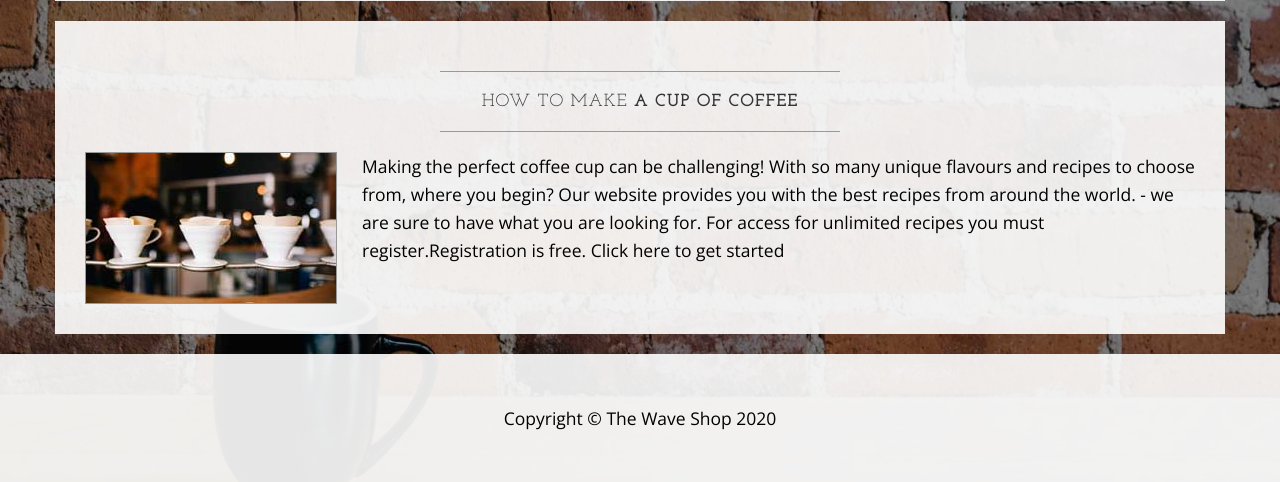
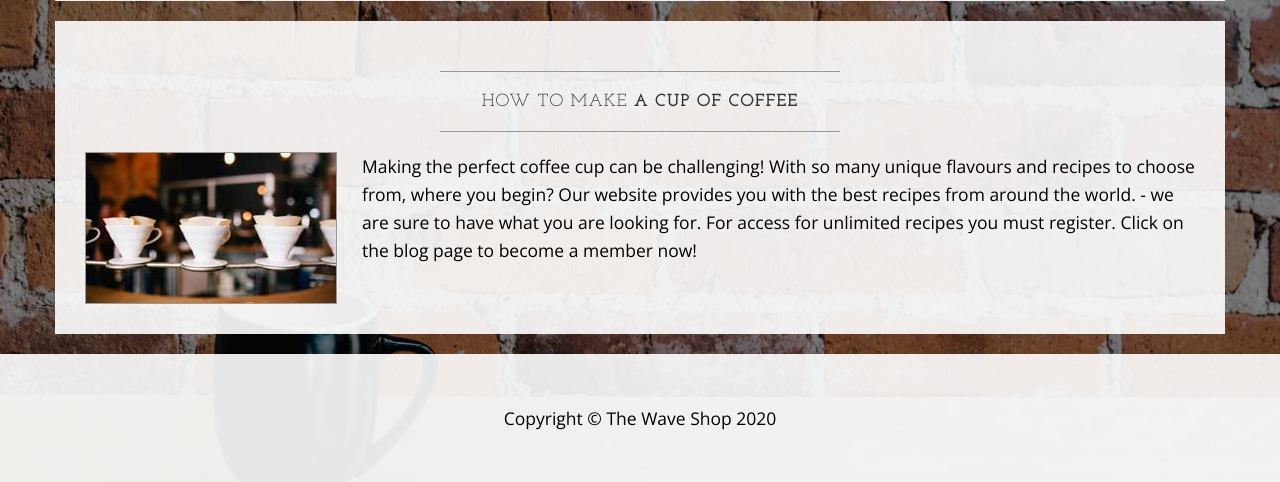
Before and after one commit to benjamin2310/php-blog-for-members, a PHP site: page / in a window 1280 px wide. Shown: the part 1083-1565 px from the top of the page. Run offline with PHP 8.4, Linux system fonts and the light colour scheme.

Commit message:
Update index.php

```diff
--- a/index.php
+++ b/index.php
@@ -113,7 +113,7 @@
                     <hr class="visible-xs">
                     <p>Making the perfect coffee cup can be challenging! With so many unique flavours and recipes to choose from, where you begin?
                     Our website provides you with the best recipes from around the world.
-                    - we are sure to have  what you are looking for. For access for unlimited recipes you must register.Registration is free. Click here to get started</p>
+                    - we are sure to have  what you are looking for. For access for unlimited recipes you must register. Click on the blog page to become a member now!</p>
                 </div>
             </div>
         </div>
```
